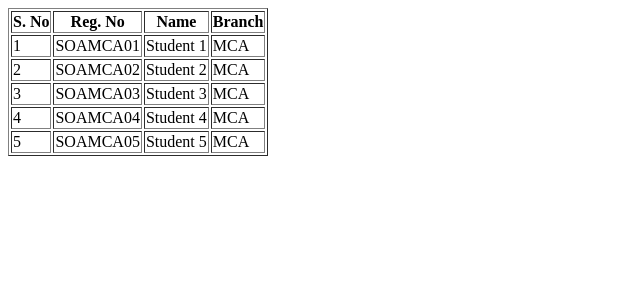
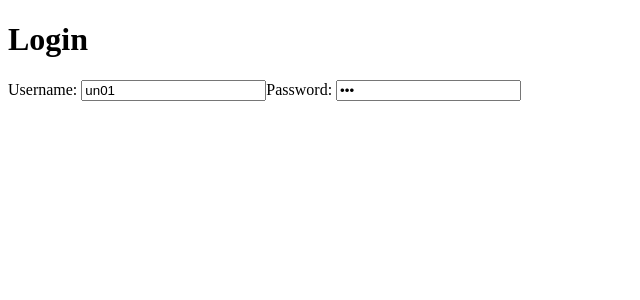
Before and after one commit to sivaraj-dev/soa, a React (Create React App) app in the folder r03/: page / in a window 1280 px wide. Shown: the top 300 px of the page, without its empty margins (0-640 px from the left). Built offline with nearby package versions, Linux system fonts and the light colour scheme.

Commit message:
Introduced the form and created a empty flask project with venv

```diff
--- a/r03/package.json
+++ b/r03/package.json
@@ -8,7 +8,7 @@
     "@testing-library/user-event": "^13.5.0",
     "react": "^18.2.0",
     "react-dom": "^18.2.0",
-    "react-router-dom": "^6.14.2",
+    "react-router-dom": "^6.15.0",
     "react-scripts": "5.0.1",
     "web-vitals": "^2.1.4"
   },
--- /dev/null
+++ b/r03/public/studentError.json
@@ -0,0 +1,6 @@
+{
+  "status": 0,
+  "cls": "error",
+  "msg": "Sorry Some Error Occured. Please Try Again Later.",
+  "payload": []
+}
--- /dev/null
+++ b/r03/public/studentNoData.json
@@ -0,0 +1,6 @@
+{
+  "status": 0,
+  "cls": "error",
+  "msg": "No Students Found",
+  "payload": []
+}
--- a/r03/src/App.js
+++ b/r03/src/App.js
@@ -1,9 +1,9 @@
-import Students from "./Students";
+import Login from "./Login";
 
 const App = () => {
   return (
     <>
-      <Students />
+      <Login />
     </>
   );
 };
--- /dev/null
+++ b/r03/src/Login.js
@@ -0,0 +1,45 @@
+import { useState } from "react";
+
+const Login = () => {
+  const [username, setUsername] = useState("un01");
+  const [password, setPassword] = useState("p01");
+
+  const onChangeUsername = (event) => {
+    const { value } = event.target;
+    setUsername(value);
+  };
+
+  const onChangePassword = (event) => {
+    const { value } = event.target;
+    setPassword(value);
+  };
+
+  return (
+    <>
+      <h1>Login</h1>
+      <form>
+        <label htmlFor="unId">Username: </label>
+        <input
+          name="username"
+          type="text"
+          id="unId"
+          value={username}
+          onChange={onChangeUsername}
+          placeholder="Enter your username"
+        />
+
+        <label htmlFor="pwdId">Password: </label>
+        <input
+          name="password"
+          type="password"
+          id="pwdId"
+          value={password}
+          onChange={onChangePassword}
+          placeholder="Enter your password"
+        />
+      </form>
+    </>
+  );
+};
+
+export default Login;
--- a/r03/src/Students.js
+++ b/r03/src/Students.js
@@ -1,39 +1,41 @@
+import { useState, useEffect } from "react";
+
 const Students = () => {
-  const students = [
-    {
-      id: 1,
-      regNo: "SOAMCA01",
-      name: "Student 1",
-      branch: "MCA",
-    },
-    {
-      id: 2,
-      regNo: "SOAMCA02",
-      name: "Student 2",
-      branch: "MCA",
-    },
-    {
-      id: 3,
-      regNo: "SOAMCA03",
-      name: "Student 3",
-      branch: "MCA",
-    },
-    {
-      id: 4,
-      regNo: "SOAMCA04",
-      name: "Student 4",
-      branch: "MCA",
-    },
-    {
-      id: 5,
-      regNo: "SOAMCA05",
-      name: "Student 5",
-      branch: "MCA",
-    },
-  ];
+  const [loading, setLoading] = useState(false);
+  const [msg, setMsg] = useState("");
+  const [students, setStudents] = useState([]);
+
+  const noDataTag = (
+    <span style={{ fontSize: ".5rem", color: "red" }}>N/A</span>
+  );
+
+  const getStudents = async () => {
+    setLoading(true);
+
+    setTimeout(async () => {
+      const response = await fetch("http://localhost:3000/studentSuccess.json");
+      const { status, cls, msg, payload } = await response.json();
+
+      setLoading(false);
+
+      if (!status) {
+        setMsg(msg);
+        return;
+      }
+
+      setStudents(payload);
+    }, 5000);
+  };
+
+  useEffect(() => {
+    getStudents();
+  }, []);
 
   return (
     <>
+      {loading && <p>Loading...</p>}
+      {!loading && msg && <p>{msg}</p>}
+      {students.length > 0 && (
         <table border="1">
           <thead>
             <tr>
@@ -47,15 +49,16 @@ const Students = () => {
             {students.map((student, index) => {
               return (
                 <tr key={index}>
-                <td>{student.id}</td>
-                <td>{student.regNo}</td>
-                <td>{student.name}</td>
-                <td>{student.branch}</td>
+                  <td>{student.id || noDataTag}</td>
+                  <td>{student.regNo || noDataTag}</td>
+                  <td>{student.name || noDataTag}</td>
+                  <td>{student.branch || noDataTag}</td>
                 </tr>
               );
             })}
           </tbody>
         </table>
+      )}
     </>
   );
 };
```
Also changed, not shown: r03/public/studentSuccess.json (added, +37 -0 lines), 1 other file (tests, documents, lock files or other folders). Lines whose indentation alone changed are shown as unchanged.
